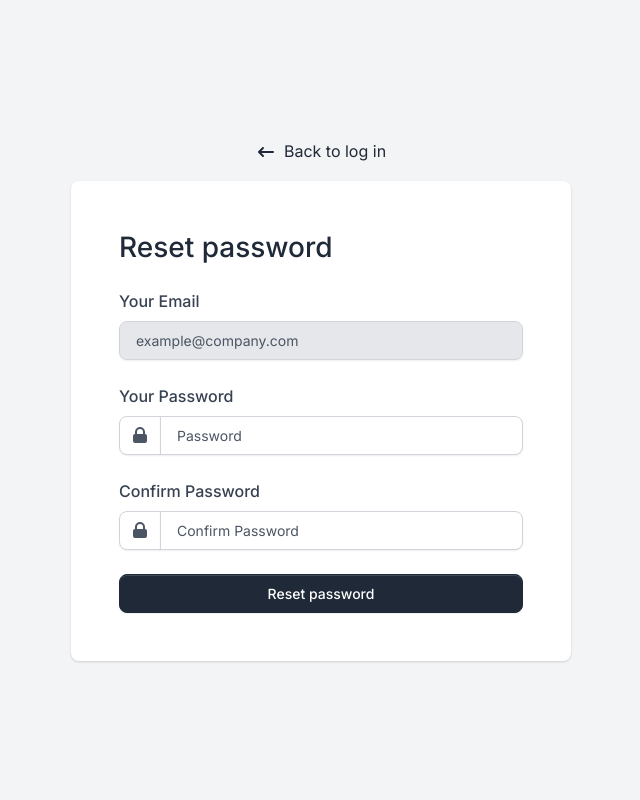
After one commit to hstev/codeigniter3-base, a CodeIgniter app: page /database/index.php/auth/reset_password in a window 1280 px wide. The commit adds this page. Shown: the whole page, without its empty margins (319-959 px from the left). Run offline with CodeIgniter, Linux system fonts and the light colour scheme; some libraries are stand-ins or nearby versions.

Commit message:
Auth controller UI views

```diff
--- /dev/null
+++ b/application/controllers/Auth.php
@@ -0,0 +1,28 @@
+<?php
+defined('BASEPATH') OR exit('No direct script access allowed');
+class Auth extends CI_Controller {
+	public function signin()
+	{
+		show_view('auth/signin', false, false, false);
+	}
+	public function signup()
+	{
+		show_view('auth/signup', false, false, false);
+	}
+	public function signout()
+	{
+		show_view('auth/signout', false, false, false);
+	}
+	public function forgot_password()
+	{
+		show_view('auth/forgot_password', false, false, false);
+	}
+	public function reset_password()
+	{
+		show_view('auth/reset_password', false, false, false);
+	}
+	public function lock()
+	{
+		show_view('auth/lock', false, false, false);
+	}
+}
--- a/application/controllers/Dashboard.php
+++ b/application/controllers/Dashboard.php
@@ -1,6 +1,5 @@
 <?php
 defined('BASEPATH') OR exit('No direct script access allowed');
-
 class Dashboard extends CI_Controller {
 	public function __construct()
     {
--- a/application/helpers/date_helper.php
+++ /dev/null
@@ -1,2 +0,0 @@
-<?php
-defined('BASEPATH') OR exit('No direct script access allowed');
--- a/application/helpers/general_helper.php
+++ b/application/helpers/general_helper.php
@@ -4,20 +4,20 @@ defined('BASEPATH') OR exit('No direct script access allowed');
 /**
  * @param String $path path from view folder
  * @param Bool   $nav  show or not the nav section
- * @param Bool   $heade show or not the header section
+ * @param Bool   $header show or not the header section
  *
  * @return void
  */
 if( ! function_exists('show_view') )
 {
-	function show_view($path, $nav=true, $header=true)
+	function show_view($path, $nav=true, $header=true, $footer=true)
 	{
 		$CI =& get_instance();
 		$CI->load->view('template/head', @$CI->data);
 		$nav ? $CI->load->view('template/nav') : NULL;
 		$header ? $CI->load->view('template/header') : NULL;
 		$path ? $CI->load->view($path) : NULL;
-		$CI->load->view("template/footer");
+		$footer ? $CI->load->view('template/footer') : NULL;
 		$CI->load->view("template/scripts");
 	}
 }
--- a/application/helpers/math_helper.php
+++ /dev/null
@@ -1,2 +0,0 @@
-<?php
-defined('BASEPATH') OR exit('No direct script access allowed');
--- /dev/null
+++ b/application/views/auth/reset_password.php
@@ -0,0 +1,51 @@
+<section class="vh-lg-100 mt-5 mt-lg-0 bg-soft d-flex align-items-center">
+            <div class="container">
+                <div class="row justify-content-center form-bg-image">
+                    <p class="text-center"><a href="auth/signin" class="d-flex align-items-center justify-content-center">
+                        <svg class="icon icon-xs me-2" fill="currentColor" viewBox="0 0 20 20" xmlns="http://www.w3.org/2000/svg"><path fill-rule="evenodd" d="M7.707 14.707a1 1 0 01-1.414 0l-4-4a1 1 0 010-1.414l4-4a1 1 0 011.414 1.414L5.414 9H17a1 1 0 110 2H5.414l2.293 2.293a1 1 0 010 1.414z" clip-rule="evenodd"></path></svg>
+                        Back to log in
+                        </a>
+                    </p>
+                    <div class="col-12 d-flex align-items-center justify-content-center">
+                        <div class="bg-white shadow border-0 rounded p-4 p-lg-5 w-100 fmxw-500">
+                            <h1 class="h3 mb-4">Reset password</h1>
+                            <form action="#">
+                                <!-- Form -->
+                                <div class="mb-4">
+                                    <label for="email">Your Email</label>
+                                    <div class="input-group">
+                                        <input type="email" class="form-control" placeholder="example@company.com" id="email" required disabled>
+                                    </div>
+                                </div>
+                                <!-- End of Form -->
+                                <!-- Form -->
+                                <div class="form-group mb-4">
+                                    <label for="password">Your Password</label>
+                                    <div class="input-group">
+                                        <span class="input-group-text" id="basic-addon2">
+                                            <svg class="icon icon-xs text-gray-600" fill="currentColor" viewBox="0 0 20 20" xmlns="http://www.w3.org/2000/svg"><path fill-rule="evenodd" d="M5 9V7a5 5 0 0110 0v2a2 2 0 012 2v5a2 2 0 01-2 2H5a2 2 0 01-2-2v-5a2 2 0 012-2zm8-2v2H7V7a3 3 0 016 0z" clip-rule="evenodd"></path></svg>
+                                        </span>
+                                        <input type="password" placeholder="Password" class="form-control" id="password" required>
+                                    </div>
+                                </div>
+                                <!-- End of Form -->
+                                <!-- Form -->
+                                <div class="form-group mb-4">
+                                    <label for="confirm_password">Confirm Password</label>
+                                    <div class="input-group">
+                                        <span class="input-group-text" id="basic-addon2">
+                                            <svg class="icon icon-xs text-gray-600" fill="currentColor" viewBox="0 0 20 20" xmlns="http://www.w3.org/2000/svg"><path fill-rule="evenodd" d="M5 9V7a5 5 0 0110 0v2a2 2 0 012 2v5a2 2 0 01-2 2H5a2 2 0 01-2-2v-5a2 2 0 012-2zm8-2v2H7V7a3 3 0 016 0z" clip-rule="evenodd"></path></svg>
+                                        </span>
+                                        <input type="password" placeholder="Confirm Password" class="form-control" id="confirm_password" required>
+                                    </div>
+                                </div>
+                                <!-- End of Form -->
+                                <div class="d-grid">
+                                    <button type="submit" class="btn btn-gray-800">Reset password</button>
+                                </div>
+                            </form>
+                        </div>
+                    </div>
+                </div>
+            </div>
+        </section>
--- a/application/views/login/index.php
+++ b/application/views/auth/signin.php
@@ -1,7 +1,7 @@
 <section class="vh-lg-100 mt-5 mt-lg-0 bg-soft d-flex align-items-center">
             <div class="container">
                 <p class="text-center">
-                    <a href="../dashboard/dashboard.html" class="d-flex align-items-center justify-content-center">
+                    <a href="./" class="d-flex align-items-center justify-content-center">
                         <svg class="icon icon-xs me-2" fill="currentColor" viewBox="0 0 20 20" xmlns="http://www.w3.org/2000/svg"><path fill-rule="evenodd" d="M7.707 14.707a1 1 0 01-1.414 0l-4-4a1 1 0 010-1.414l4-4a1 1 0 011.414 1.414L5.414 9H17a1 1 0 110 2H5.414l2.293 2.293a1 1 0 010 1.414z" clip-rule="evenodd"></path></svg>
                         Back to homepage
                     </a>
@@ -43,7 +43,7 @@
                                               Remember me
                                             </label>
                                         </div>
-                                        <div><a href="./forgot-password.html" class="small text-right">Lost password?</a></div>
+                                        <div><a href="auth/forgot_password" class="small text-right">Lost password?</a></div>
                                     </div>
                                 </div>
                                 <div class="d-grid">
@@ -67,7 +67,7 @@
                             <div class="d-flex justify-content-center align-items-center mt-4">
                                 <span class="fw-normal">
                                     Not registered?
-                                    <a href="./sign-up.html" class="fw-bold">Create account</a>
+                                    <a href="auth/signup" class="fw-bold">Create account</a>
                                 </span>
                             </div>
                         </div>
--- a/application/views/template/footer.php
+++ b/application/views/template/footer.php
@@ -22,5 +22,4 @@
                 </div>
             </div>
         </footer>
-
     </main>
--- a/application/views/template/header.php
+++ b/application/views/template/header.php
@@ -1,3 +1,4 @@
+
       <main class="content">
         <nav class="navbar navbar-top navbar-expand navbar-dashboard navbar-dark ps-0 pe-2 pb-0">
           <div class="container-fluid px-0">
--- a/application/views/template/nav.php
+++ b/application/views/template/nav.php
@@ -1,3 +1,4 @@
+
       <nav class="navbar navbar-dark navbar-theme-primary px-4 col-12 d-lg-none">
           <a class="navbar-brand me-lg-5" href="../../index.html">
               <img class="navbar-brand-dark" src="assets/img/brand/light.svg" alt="Volt logo" /> <img class="navbar-brand-light" src="assets/img/brand/dark.svg" alt="Volt logo" />
```
Also changed, not shown: application/controllers/Init.php (+0 -17 lines), application/views/auth/forgot_password.php (added, +30 -0 lines), application/views/auth/lock.php (added, +35 -0 lines), application/views/auth/signup.php (added, +87 -0 lines), application/views/template/head.php (+1 -7 lines), application/views/template/scripts.php (+0 -15 lines). Lines whose indentation alone changed are shown as unchanged.
